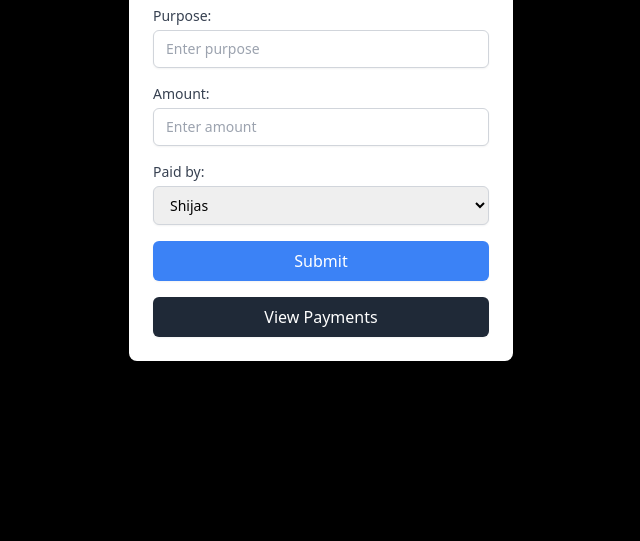
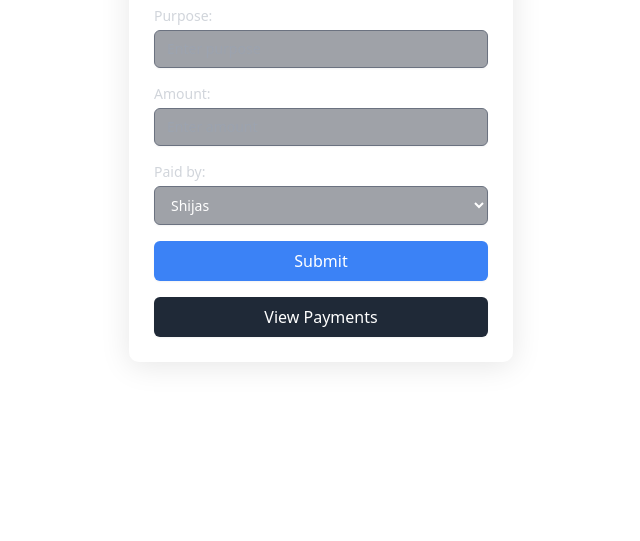
Before and after one commit to hexendevelopers/room-expense, a plain HTML site: page index.html in a window 1280 px wide. Shown: the part 259-800 px from the top of the page, without its empty margins (319-959 px from the left). Drawn offline with nearby package versions, Linux system fonts and the light colour scheme; some packages are replaced by stand-ins of ours; a script that the page names is missing.

Commit message:
Update index.html

```diff
--- a/index.html
+++ b/index.html
@@ -6,6 +6,24 @@
     <title>Room Expenses</title>
     <link href="https://cdn.jsdelivr.net/npm/tailwindcss@2.2.19/dist/tailwind.min.css" rel="stylesheet">
     <style>
+        /* Full screen Spline viewer background */
+        body, html {
+            margin: 0;
+            padding: 0;
+            overflow: hidden;
+            height: 100%;
+            width: 100%;
+        }
+
+        .spline-background {
+            position: absolute;
+            top: 0;
+            left: 0;
+            width: 100%;
+            height: 100%;
+            z-index: -1; /* Place behind the content */
+        }
+
         #loading {
             position: fixed;
             top: 0;
@@ -22,30 +40,45 @@
             width: 90%;
             height: 100%;
         }
+
+        /* Glassmorphism styling */
+        .glassmorphism {
+            background: rgba(255, 255, 255, 0.1);
+            backdrop-filter: blur(10px);
+            -webkit-backdrop-filter: blur(10px);
+            border: 1px solid rgba(255, 255, 255, 0.3);
+            border-radius: 10px;
+            box-shadow: 0 4px 30px rgba(0, 0, 0, 0.1);
+        }
     </style>
 </head>
-<body class="bg-black flex items-center justify-center min-h-screen">
+<body>
+    <!-- Spline viewer background -->
+    <spline-viewer class="spline-background" url="https://prod.spline.design/T0IOnqPgTOUg9Dfh/scene.splinecode"></spline-viewer>
+
     <!-- Loading screen -->
     <div id="loading">
         <img src="swalih.jpg" alt="Loading...">
     </div>
 
-    <div class="bg-white p-6 rounded-lg shadow-lg w-full max-w-sm hidden" id="content">
-        <h2 class="text-3xl text-center font-bold mb-6">Room Expenses</h2>
+    <!-- Centered Form container with glassmorphism effect -->
+    <div class="flex items-center justify-center min-h-screen">
+        <div class="glassmorphism p-6 w-full max-w-sm hidden" id="content">
+            <h2 class="text-3xl text-center font-bold mb-6 text-white">Room Expenses</h2>
             <form id="inputForm" class="space-y-4">
                 <div>
-                <label for="purpose" class="block text-sm font-medium text-gray-700">Purpose:</label>
-                <input type="text" id="purpose" name="purpose" class="mt-1 block w-full px-3 py-2 border border-gray-300 rounded-md shadow-sm focus:outline-none focus:ring-blue-500 focus:border-blue-500 sm:text-sm" placeholder="Enter purpose" required>
+                    <label for="purpose" class="block text-sm font-medium text-gray-300">Purpose:</label>
+                    <input type="text" id="purpose" name="purpose" class="mt-1 block w-full px-3 py-2 bg-gray-900 bg-opacity-40 border border-gray-500 rounded-md shadow-sm focus:outline-none focus:ring-blue-500 focus:border-blue-500 sm:text-sm text-white" placeholder="Enter purpose" required>
                 </div>
 
                 <div>
-                <label for="amount" class="block text-sm font-medium text-gray-700">Amount:</label>
-                <input type="number" id="amount" name="amount" class="mt-1 block w-full px-3 py-2 border border-gray-300 rounded-md shadow-sm focus:outline-none focus:ring-blue-500 focus:border-blue-500 sm:text-sm" placeholder="Enter amount" required>
+                    <label for="amount" class="block text-sm font-medium text-gray-300">Amount:</label>
+                    <input type="number" id="amount" name="amount" class="mt-1 block w-full px-3 py-2 bg-gray-900 bg-opacity-40 border border-gray-500 rounded-md shadow-sm focus:outline-none focus:ring-blue-500 focus:border-blue-500 sm:text-sm text-white" placeholder="Enter amount" required>
                 </div>
 
                 <div>
-                <label for="options" class="block text-sm font-medium text-gray-700">Paid by:</label>
-                <select id="options" name="options" class="mt-1 block w-full px-3 py-2 border border-gray-300 rounded-md shadow-sm focus:outline-none focus:ring-blue-500 focus:border-blue-500 sm:text-sm" required>
+                    <label for="options" class="block text-sm font-medium text-gray-300">Paid by:</label>
+                    <select id="options" name="options" class="mt-1 block w-full px-3 py-2 bg-gray-900 bg-opacity-40 border border-gray-500 rounded-md shadow-sm focus:outline-none focus:ring-blue-500 focus:border-blue-500 sm:text-sm text-white" required>
                         <option value="shijas">Shijas</option>
                         <option value="swalih">Swalih</option>
                         <option value="sabith">Sabith</option>
@@ -59,8 +92,29 @@
             </form>
             <button id="btn" class="mt-4 w-full bg-gray-800 text-white py-2 px-4 rounded-md shadow-sm hover:bg-gray-700 focus:outline-none focus:ring-2 focus:ring-gray-500 focus:ring-offset-2">View Payments</button>
         </div>
+    </div>
 
+    <!-- Centered Table for displaying payments with glassmorphism effect -->
+    <div class="flex items-center justify-center min-h-screen">
+        <div class="glassmorphism hidden w-full max-w-2xl mx-auto p-6" id="paymentsTableContainer">
+            <h2 class="text-2xl font-bold text-center mb-6 text-white">All Payments</h2>
+            <table class="min-w-full table-auto border-collapse bg-gray-900 bg-opacity-50">
+                <thead>
+                    <tr>
+                        <th class="border px-4 py-2 text-white">Purpose</th>
+                        <th class="border px-4 py-2 text-white">Amount</th>
+                        <th class="border px-4 py-2 text-white">Paid By</th>
+                        <th class="border px-4 py-2 text-white">Date</th>
+                    </tr>
+                </thead>
+                <tbody id="paymentsTableBody">
+                    <!-- Payment data will be populated here -->
+                </tbody>
+            </table>
+        </div>
+    </div>
 
-    <script type="module" src="app.js"></script>
+    <script type="module" src="https://unpkg.com/@splinetool/viewer@1.9.26/build/spline-viewer.js"></script>
+    <script type="module" src="/app.js"></script>
 </body>
 </html>
```
Lines whose indentation alone changed are shown as unchanged.
